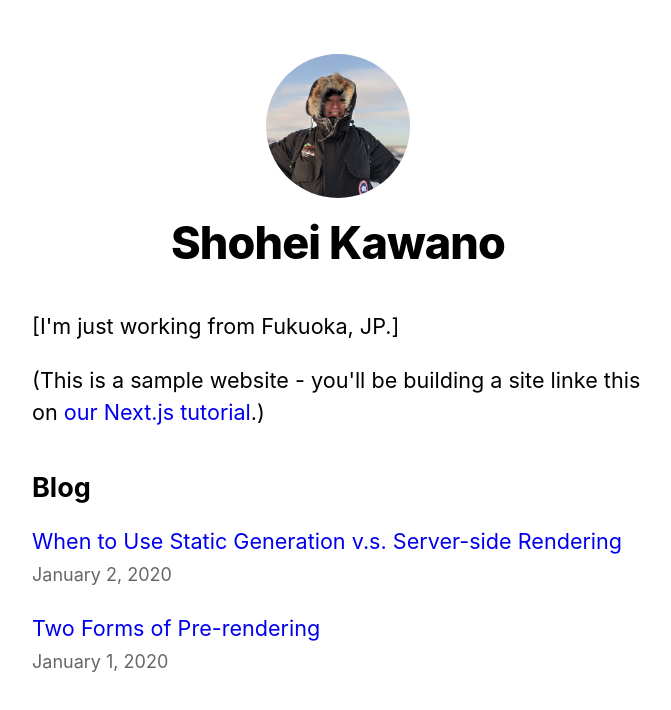
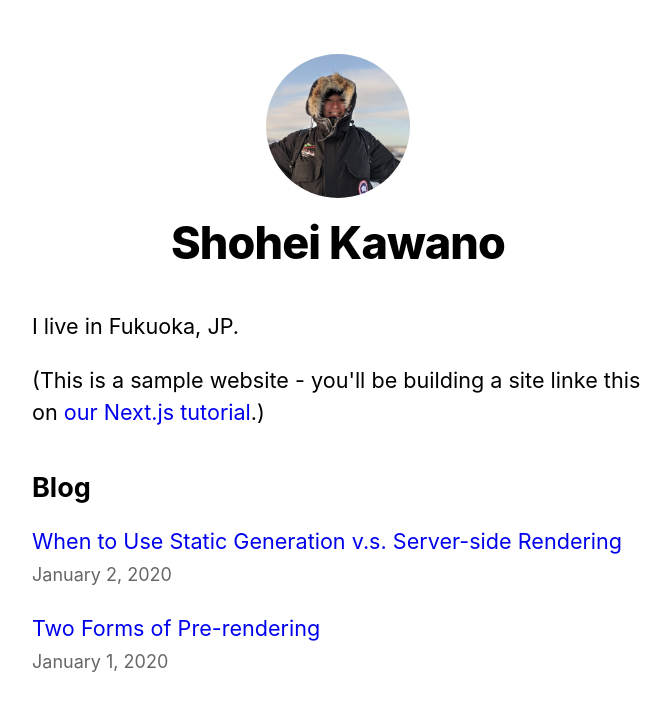
Before and after one commit to shoheikawano/about, a Next.js app: page / in a window 1280 px wide. Shown: the top 710 px of the page, without its empty margins (302-973 px from the left). Built offline with nearby package versions, Linux system fonts and the light colour scheme.

Commit message:
Fix lint error of apostrophe

```diff
--- a/pages/index.tsx
+++ b/pages/index.tsx
@@ -30,9 +30,9 @@ export default function Home({
         <title>{siteTitle}</title>
       </Head>
       <section className={utilStyles.headingMd}>
-        <p>[I'm just working from Fukuoka, JP.]</p>
+        <p>I live in Fukuoka, JP.</p>
         <p>
-          (This is a sample website - you'll be building a site linke this on{' '}
+          (This is a sample website - you&apos;ll be building a site linke this on{' '}
           <a href="https://nextjs.org/learn">our Next.js tutorial</a>.)
         </p>
       </section>
```
